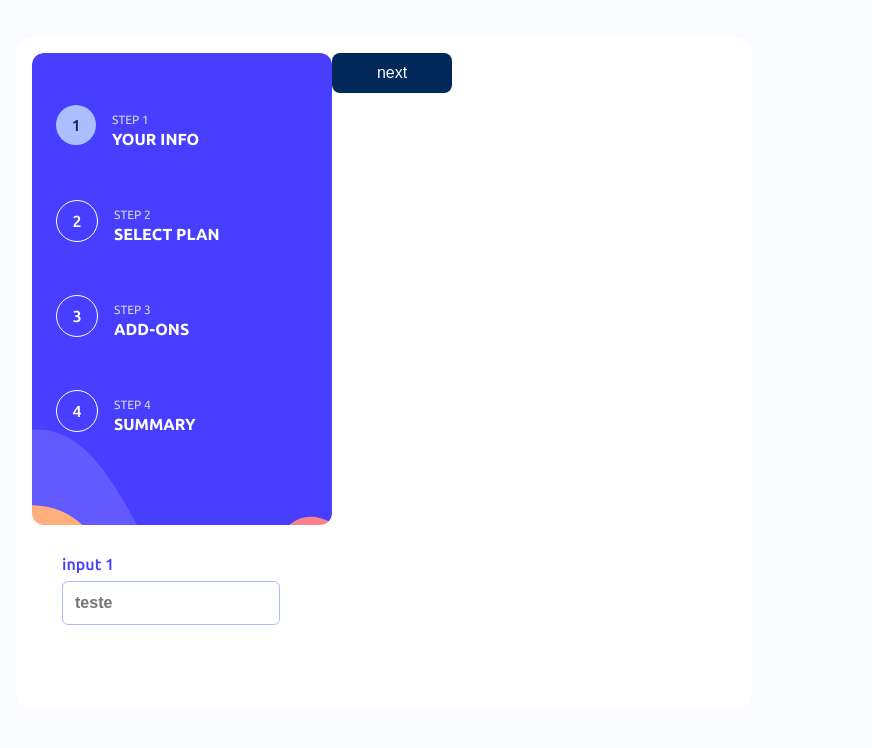
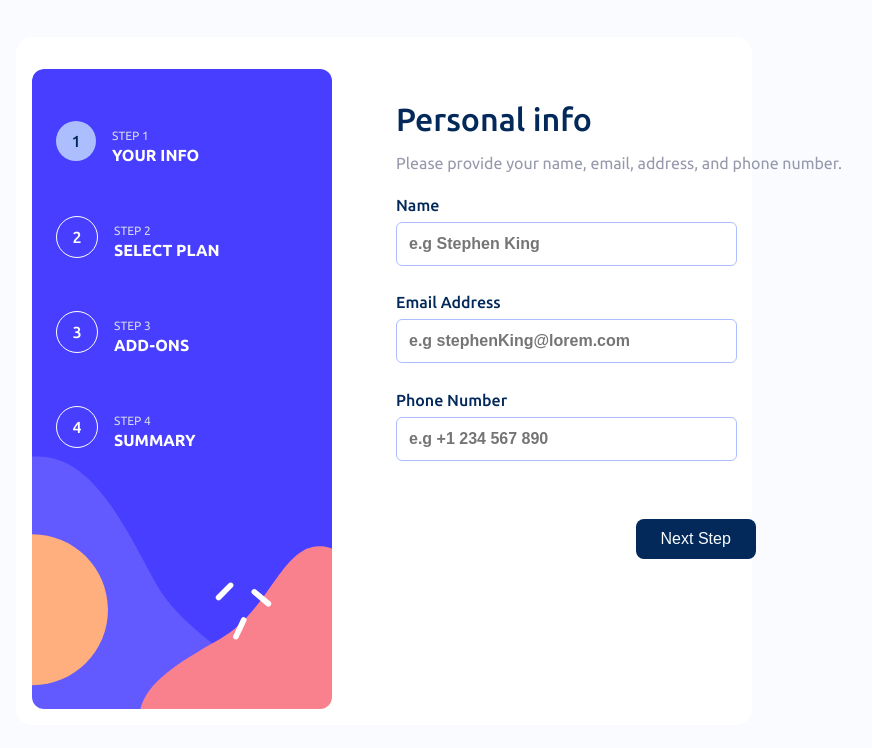
Before and after one commit to amandaduuaarte/multi-step-form, a React (Create React App) app: page / in a window 1280 px wide. Shown: the top 748 px of the page, without its empty margins (256-1128 px from the left). Built offline with nearby package versions, Linux system fonts and the light colour scheme.

Commit message:
feat: Starting form step 1 screen

```diff
--- a/src/components/TextField/styles.ts
+++ b/src/components/TextField/styles.ts
@@ -8,7 +8,6 @@ export const Container = styled.div`
     display: flex;
     height: 64px;
     width: 80%;
-    margin: 10%;
     flex-direction: column;
     justify-content: space-between;
 `;
@@ -23,7 +22,7 @@ export const TextContainer = styled.div`
 export const Label = styled.label`
     font-weight: 500;
     font-size: 16px;
-    color: ${colors.PurplishBlue};
+    color: ${colors.MarineBlue};
     align-self: flex-end;
 `;
 
--- a/src/pages/Form/index.tsx
+++ b/src/pages/Form/index.tsx
@@ -1,22 +1,13 @@
 import React from "react";
-import { useForm } from "react-hook-form";
 import { Container } from "./styles";
 import SideBar from "../../components/SideBar";
-import TextField from "../../components/TextField";
-import Button from "../../components/Button";
+import Step1 from "../../stepComponets/Step1";
 
 function Form() {
-    const { control } = useForm();
     return (
         <Container>
             <SideBar />
-            <Button label="next" onClickEvent={() => alert("oi")} />
-            <TextField
-                control={control}
-                name="teste"
-                label="input 1"
-                placeholder="teste"
-            />
+            <Step1 />
         </Container>
     );
 }
--- a/src/pages/Form/styles.ts
+++ b/src/pages/Form/styles.ts
@@ -10,7 +10,7 @@ export const Container = styled.div`
     height: 80vh;
     width: 55vw;
     border-radius: 16px;
-    padding: 16px;
+    padding: 32px 16px 16px 16px;
     display: grid;
     grid-template-columns: 300px 70%;
 
--- a/src/stepComponets/Step1/index.tsx
+++ b/src/stepComponets/Step1/index.tsx
@@ -0,0 +1,57 @@
+import React from "react";
+import { useForm } from "react-hook-form";
+import {
+    Container,
+    Title,
+    Description,
+    ContentInputs,
+    ContentButton,
+} from "./styles";
+import TextField from "../../components/TextField";
+import Button from "../../components/Button";
+
+function Step1() {
+    const { control, handleSubmit } = useForm();
+
+    const handleForm = (data: any) => {
+        console.log(data);
+    };
+    return (
+        <Container>
+            <Title>Personal info</Title>
+            <Description>
+                Please provide your name, email, address, and phone number.
+            </Description>
+
+            <ContentInputs>
+                <TextField
+                    control={control}
+                    name="name"
+                    label="Name"
+                    placeholder="e.g Stephen King"
+                />
+                <TextField
+                    control={control}
+                    name="email"
+                    label="Email Address"
+                    placeholder="e.g stephenKing@lorem.com"
+                />
+                <TextField
+                    control={control}
+                    name="phone"
+                    label="Phone Number"
+                    placeholder="e.g +1 234 567 890"
+                />
+            </ContentInputs>
+
+            <ContentButton>
+                <Button
+                    label="Next Step"
+                    onClickEvent={handleSubmit(handleForm)}
+                />
+            </ContentButton>
+        </Container>
+    );
+}
+
+export default Step1;
--- a/src/stepComponets/Step1/styles.ts
+++ b/src/stepComponets/Step1/styles.ts
@@ -0,0 +1,42 @@
+import { styled } from "styled-components";
+import colors from "../../styles/colors";
+
+export const Container = styled.div`
+    display: flex;
+    flex-direction: column;
+    padding: 32px;
+    margin-left: 32px;
+    width: 100%;
+`;
+
+export const Title = styled.p`
+    font-size: 32px;
+    font-weight: 500;
+    color: ${colors.MarineBlue};
+    align-self: flex-start;
+    margin: 0;
+`;
+
+export const Description = styled.p`
+    font-size: 16px;
+    font-weight: 400;
+    color: ${colors.CoolGray};
+    align-self: flex-start;
+    margin-bottom: 24px;
+`;
+
+export const ContentInputs = styled.div`
+    display: flex;
+    justify-content: space-between;
+    flex-direction: column;
+    height: 45%;
+`;
+
+export const ContentButton = styled.div`
+    display: flex;
+    align-items: flex-end;
+    align-content: flex-end;
+    justify-content: right;
+    width: 60%;
+    margin: 64px;
+`;
```
